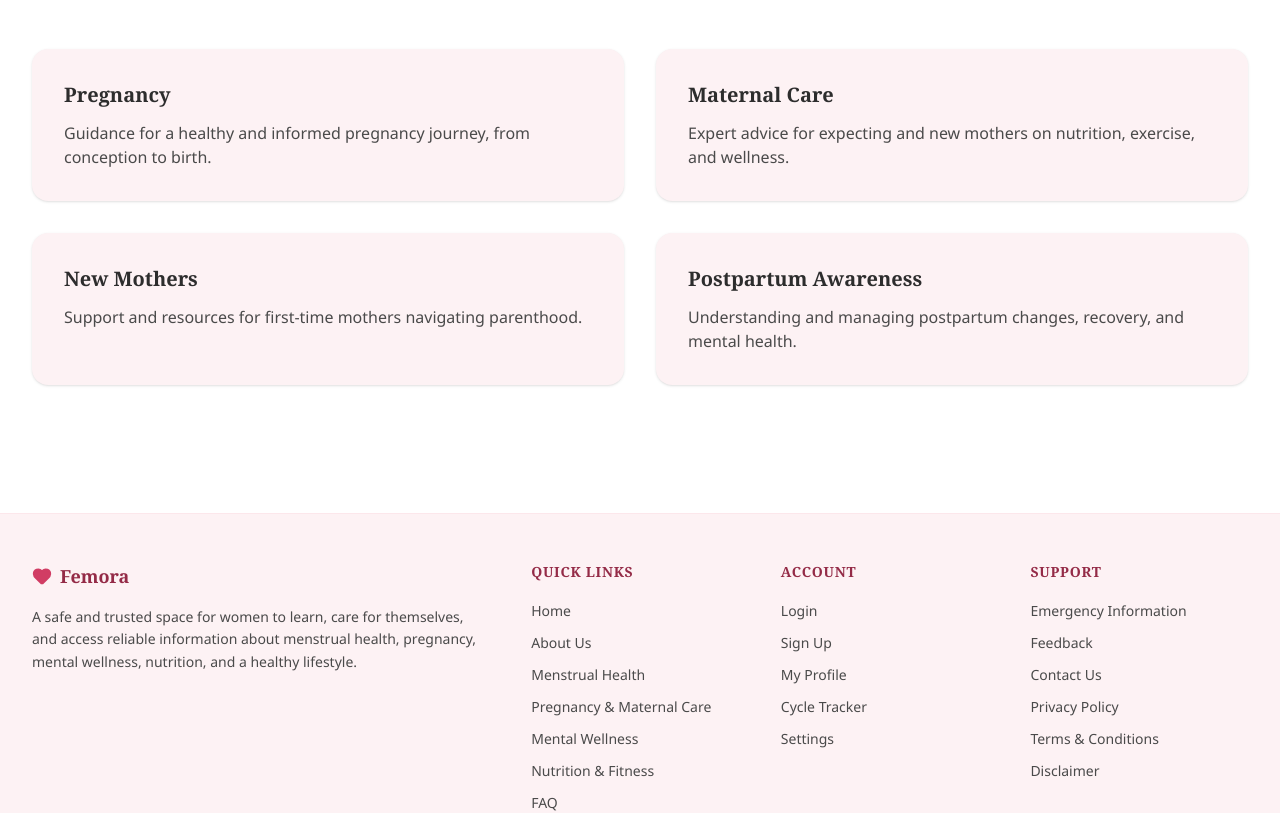
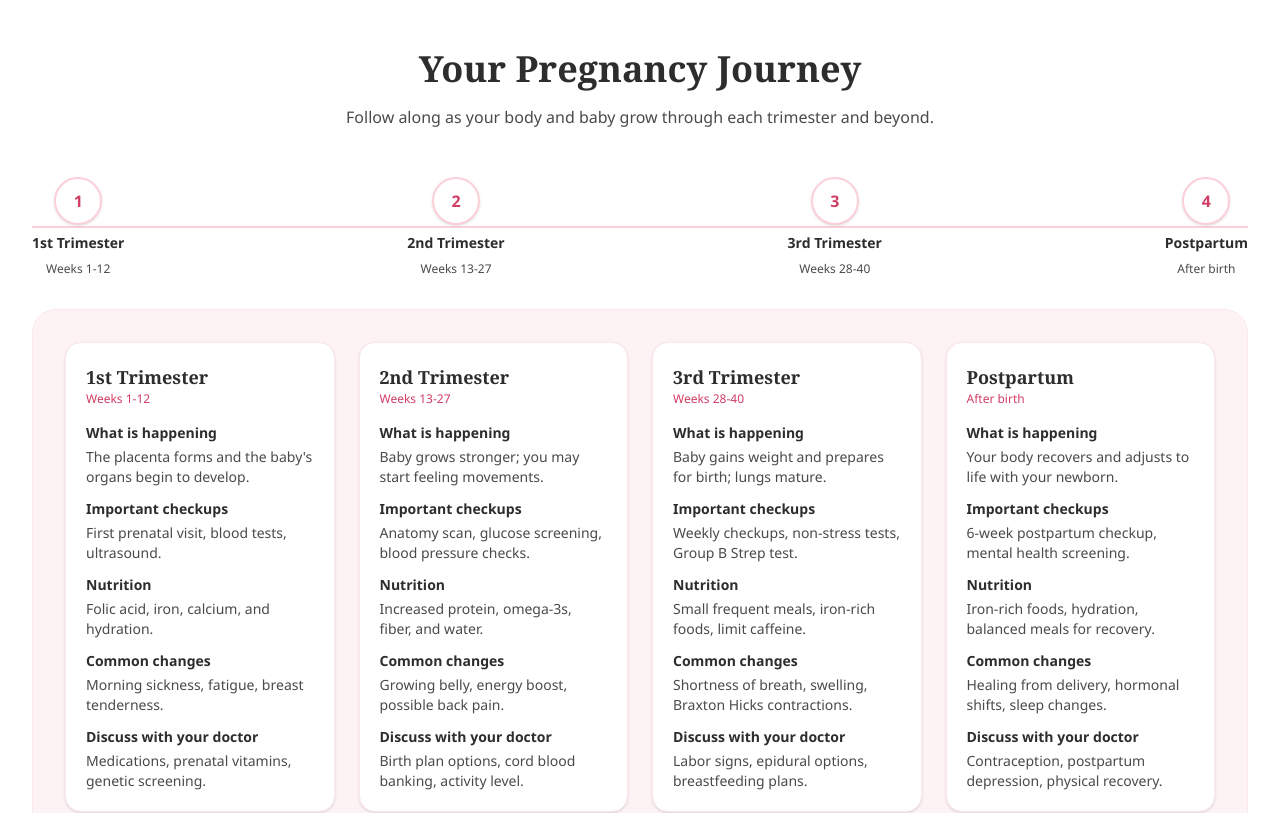
Before and after one commit to sarashawlin280-cyber/Femora, a React (Vite) app in the folder client/: page /maternal-care in a window 1280 px wide. Shown: the part 660-1473 px from the top of the page. Built offline with nearby package versions, Linux system fonts and the light colour scheme.

Commit message:
Update MaternalCare.jsx

```diff
--- a/client/src/pages/MaternalCare.jsx
+++ b/client/src/pages/MaternalCare.jsx
@@ -74,20 +74,130 @@ export default function MaternalCare() {
       </div>
 
       <div className="max-w-7xl mx-auto px-4 sm:px-6 lg:px-8 py-16">
-        <div className="grid grid-cols-1 md:grid-cols-2 gap-8 mb-16">
-          {[
-            { title: 'Pregnancy', desc: 'Guidance for a healthy and informed pregnancy journey, from conception to birth.' },
-            { title: 'Maternal Care', desc: 'Expert advice for expecting and new mothers on nutrition, exercise, and wellness.' },
-            { title: 'New Mothers', desc: 'Support and resources for first-time mothers navigating parenthood.' },
-            { title: 'Postpartum Awareness', desc: 'Understanding and managing postpartum changes, recovery, and mental health.' },
-          ].map((item, i) => (
-            <div key={i} className="bg-blush-50 p-8 rounded-2xl shadow-sm hover:shadow-lg transition-all duration-300">
-              <h3 className="text-xl font-semibold text-charcoal mb-3">{item.title}</h3>
-              <p className="text-charcoal-light">{item.desc}</p>
-            </div>
-          ))}
+        <div className="text-center mb-12">
+          <h2 className="text-3xl sm:text-4xl font-bold text-charcoal mb-4" style={{ fontFamily: 'Georgia, serif' }}>
+            Your Pregnancy Journey
+          </h2>
+          <p className="text-charcoal-light max-w-2xl mx-auto">
+            Follow along as your body and baby grow through each trimester and beyond.
+          </p>
         </div>
 
+        <div className="relative">
+          <div className="hidden md:flex items-center justify-between mb-8 relative">
+            <div className="absolute top-1/2 left-0 right-0 h-0.5 bg-blush-200 -translate-y-1/2" />
+            {[
+              { id: 1, label: '1st Trimester', sub: 'Weeks 1-12' },
+              { id: 2, label: '2nd Trimester', sub: 'Weeks 13-27' },
+              { id: 3, label: '3rd Trimester', sub: 'Weeks 28-40' },
+              { id: 4, label: 'Postpartum', sub: 'After birth' },
+            ].map((stage) => (
+              <button
+                key={stage.id}
+                className="relative z-10 flex flex-col items-center gap-2 group"
+              >
+                <div className="w-12 h-12 rounded-full bg-white border-2 border-blush-200 flex items-center justify-center text-blush-600 font-bold shadow-sm group-hover:border-blush-400 transition-colors">
+                  {stage.id}
+                </div>
+                <span className="text-sm font-semibold text-charcoal">{stage.label}</span>
+                <span className="text-xs text-charcoal-light">{stage.sub}</span>
+              </button>
+            ))}
+          </div>
+
+          <div className="md:hidden flex flex-col gap-4 mb-8 relative">
+            {[
+              { id: 1, label: '1st Trimester', sub: 'Weeks 1-12' },
+              { id: 2, label: '2nd Trimester', sub: 'Weeks 13-27' },
+              { id: 3, label: '3rd Trimester', sub: 'Weeks 28-40' },
+              { id: 4, label: 'Postpartum', sub: 'After birth' },
+            ].map((stage) => (
+              <div key={stage.id} className="flex items-center gap-4">
+                <div className="w-12 h-12 rounded-full bg-blush-50 border-2 border-blush-200 flex items-center justify-center text-blush-600 font-bold shrink-0">
+                  {stage.id}
+                </div>
+                <div>
+                  <p className="font-semibold text-charcoal">{stage.label}</p>
+                  <p className="text-xs text-charcoal-light">{stage.sub}</p>
+                </div>
+                <div className="ml-auto w-2 h-2 rounded-full bg-blush-300" />
+              </div>
+            ))}
+            <div className="absolute left-6 top-12 bottom-12 w-0.5 bg-blush-200" />
+          </div>
+
+          <div className="bg-blush-50 rounded-3xl p-6 sm:p-8 border border-blush-100">
+            <div className="grid grid-cols-1 sm:grid-cols-2 lg:grid-cols-4 gap-6">
+              {[
+                {
+                  title: '1st Trimester',
+                  weeks: 'Weeks 1-12',
+                  happening: 'The placenta forms and the baby\'s organs begin to develop.',
+                  checkups: 'First prenatal visit, blood tests, ultrasound.',
+                  nutrition: 'Folic acid, iron, calcium, and hydration.',
+                  changes: 'Morning sickness, fatigue, breast tenderness.',
+                  discuss: 'Medications, prenatal vitamins, genetic screening.',
+                },
+                {
+                  title: '2nd Trimester',
+                  weeks: 'Weeks 13-27',
+                  happening: 'Baby grows stronger; you may start feeling movements.',
+                  checkups: 'Anatomy scan, glucose screening, blood pressure checks.',
+                  nutrition: 'Increased protein, omega-3s, fiber, and water.',
+                  changes: 'Growing belly, energy boost, possible back pain.',
+                  discuss: 'Birth plan options, cord blood banking, activity level.',
+                },
+                {
+                  title: '3rd Trimester',
+                  weeks: 'Weeks 28-40',
+                  happening: 'Baby gains weight and prepares for birth; lungs mature.',
+                  checkups: 'Weekly checkups, non-stress tests, Group B Strep test.',
+                  nutrition: 'Small frequent meals, iron-rich foods, limit caffeine.',
+                  changes: 'Shortness of breath, swelling, Braxton Hicks contractions.',
+                  discuss: 'Labor signs, epidural options, breastfeeding plans.',
+                },
+                {
+                  title: 'Postpartum',
+                  weeks: 'After birth',
+                  happening: 'Your body recovers and adjusts to life with your newborn.',
+                  checkups: '6-week postpartum checkup, mental health screening.',
+                  nutrition: 'Iron-rich foods, hydration, balanced meals for recovery.',
+                  changes: 'Healing from delivery, hormonal shifts, sleep changes.',
+                  discuss: 'Contraception, postpartum depression, physical recovery.',
+                },
+              ].map((stage) => (
+                <div key={stage.title} className="bg-white rounded-2xl p-5 shadow-sm border border-blush-100 hover:shadow-md transition-shadow">
+                  <div className="mb-4">
+                    <h3 className="text-lg font-bold text-charcoal">{stage.title}</h3>
+                    <p className="text-xs text-blush-600 font-medium">{stage.weeks}</p>
+                  </div>
+                  <div className="space-y-3 text-sm">
+                    <div>
+                      <p className="font-semibold text-charcoal mb-1">What is happening</p>
+                      <p className="text-charcoal-light">{stage.happening}</p>
+                    </div>
+                    <div>
+                      <p className="font-semibold text-charcoal mb-1">Important checkups</p>
+                      <p className="text-charcoal-light">{stage.checkups}</p>
+                    </div>
+                    <div>
+                      <p className="font-semibold text-charcoal mb-1">Nutrition</p>
+                      <p className="text-charcoal-light">{stage.nutrition}</p>
+                    </div>
+                    <div>
+                      <p className="font-semibold text-charcoal mb-1">Common changes</p>
+                      <p className="text-charcoal-light">{stage.changes}</p>
+                    </div>
+                    <div>
+                      <p className="font-semibold text-charcoal mb-1">Discuss with your doctor</p>
+                      <p className="text-charcoal-light">{stage.discuss}</p>
+                    </div>
+                  </div>
+                </div>
+              ))}
+            </div>
+          </div>
+        </div>
       </div>
     </div>
   )
```
